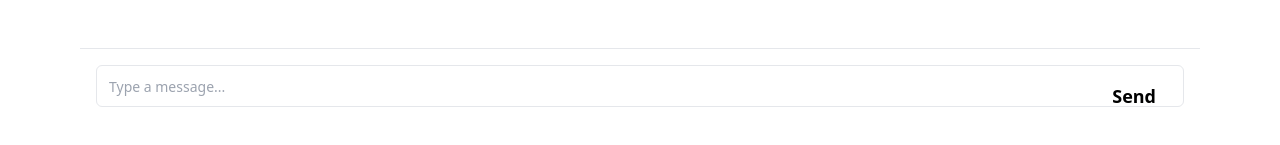
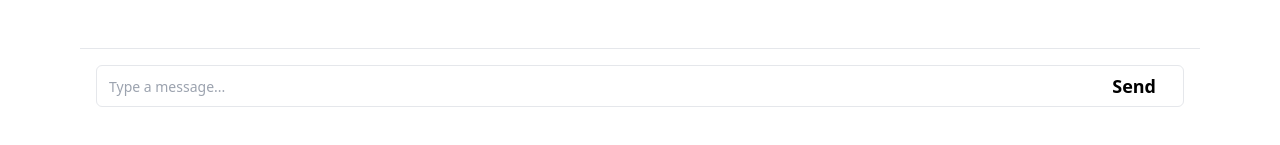
Before and after one commit to mubashirhussan/aiplane, a Next.js app: page /chatbot in a window 1280 px wide. Shown: the part 597-742 px from the top of the page. Built offline with nearby package versions, Linux system fonts and the light colour scheme.

Commit message:
msg button fixed

```diff
--- a/app/chatbot/ChatInterface.tsx
+++ b/app/chatbot/ChatInterface.tsx
@@ -151,7 +151,7 @@ export default function ChatInterface() {
           />
           <Button
             onClick={handleSendMessage}
-            className="absolute right-1 top-1/2 py-0 -translate-y-1/2 px-4  h-8"
+            className="absolute right-1 top-1/2 !py-0 -translate-y-1/2 px-4  h-8"
           >
             Send
           </Button>
```
